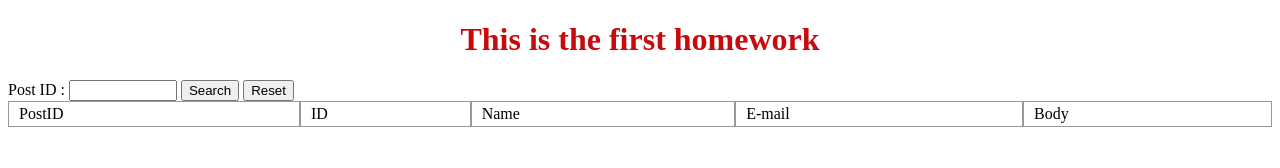
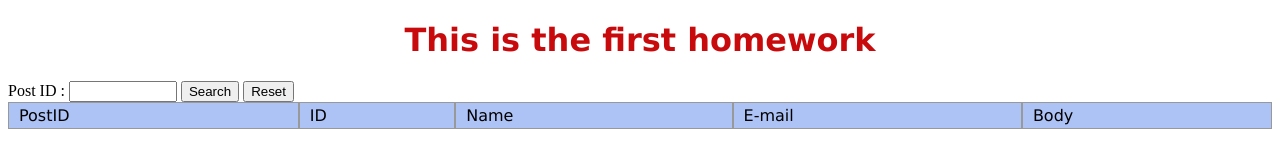
Before and after one commit to frendy841030/Practical_cloud, a plain HTML site: page index.html in a window 1280 px wide. Drawn offline with nearby package versions, Linux system fonts and the light colour scheme.

Commit message:
Add files via upload

```diff
--- a/css/css.css
+++ b/css/css.css
@@ -3,33 +3,41 @@
 
 /* DivTable.com */
 .divTable{
+	font-family: "Lucida Grande";
 	display: table;
 	width: 100%;
 	border: 1px #3D3A3A ;
 }
 .divTableRow {
+	font-family: "Lucida Grande";
 	display: table-row;
 }
 .divTableHeading {
+	font-family: "Lucida Grande";
 	background-color: #EEE;
 	display: table-header-group;
 }
 .divTableCell, .divTableHead {
+	font-family: "Lucida Grande";
+	background-color : #ADC3F5 ;
 	border: 1px solid #999999;
 	display: table-cell;
 	padding: 3px 10px;
 }
 .divTableHeading {
+	font-family: "Lucida Grande";
 	background-color: #EEE;
 	display: table-header-group;
 	font-weight: bold;
 }
 .divTableFoot {
+	font-family: "Lucida Grande";
 	background-color: #EEE;
 	display: table-footer-group;
 	font-weight: bold;
 }
 .divTableBody {
+	font-family: "Lucida Grande";
 	display: table-row-group;
 }
 
@@ -39,6 +47,7 @@ input{
 
 
 h1 {
+	font-family: "Lucida Grande";
 	color :#C80A0D ;
 	text-align: center ;
 }
--- a/index.html
+++ b/index.html
@@ -12,7 +12,7 @@
 
 
 
-<h1>This is the first homework</h1>
+<h1 id = "change_h1">This is the first homework</h1>
 
 
 <label>Post ID :</label>
--- a/js/js.js
+++ b/js/js.js
@@ -10,6 +10,7 @@ function myFunction(){
 		dataType: 'json',
 
     	success: function (data) {
+			document.getElementById("change_h1").innerHTML = "The PosId You Search Is " + document.getElementById("search_input").value ;
 			$.each( data, function(index, element) {
 				var divRow = $("<div>").addClass("divTableRow");
 				var divPostId = $("<div>").addClass("divTableCell").html(element.postId) ;
```
